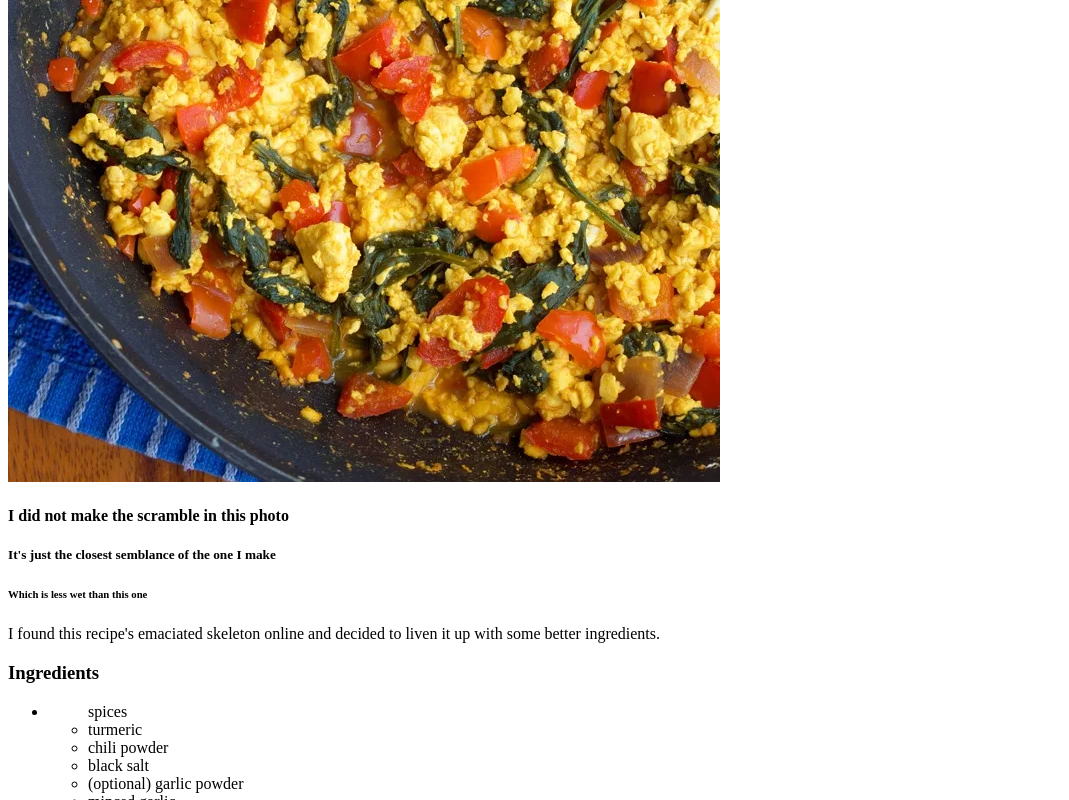
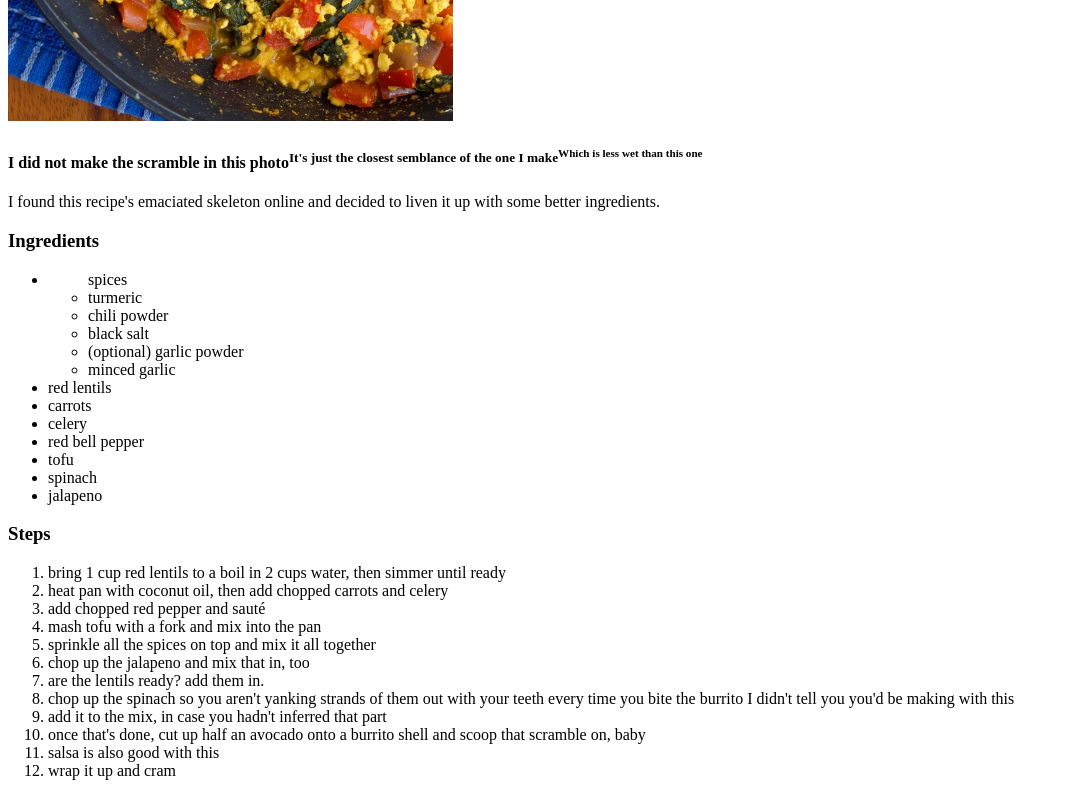
Before and after one commit to RaygunnTheObserver/odin_recipes, a plain HTML site: page recipes/scramble.html in a window 1280 px wide. Shown: the part 559-1359 px from the top of the page, without its empty margins (0-1069 px from the left). Drawn offline with Linux system fonts and the light colour scheme.

Commit message:
tweak scramble

```diff
--- a/recipes/scramble.html
+++ b/recipes/scramble.html
@@ -7,10 +7,8 @@
 
     <body>
         <h1>Gunnar's Tofu Scramble</h1>
-        <img src="../images/scramble.webp" alt="a pan of scrambled tofu and vegetables">
-        <h4>I did not make the scramble in this photo</h4>
-        <h5>It's just the closest semblance of the one I make</h5>
-        <h6>Which is less wet than this one</h6>
+        <img src="../images/scramble.webp" alt="a pan of scrambled tofu and vegetables" height="600">
+        <h4>I did not make the scramble in this photo<sup>It's just the closest semblance of the one I make<sup>Which is less wet than this one</sup></sup></h4>
         <p>I found this recipe's emaciated skeleton online and decided to
             liven it up with some better ingredients.</p>
         <h3>Ingredients</h3>
```
